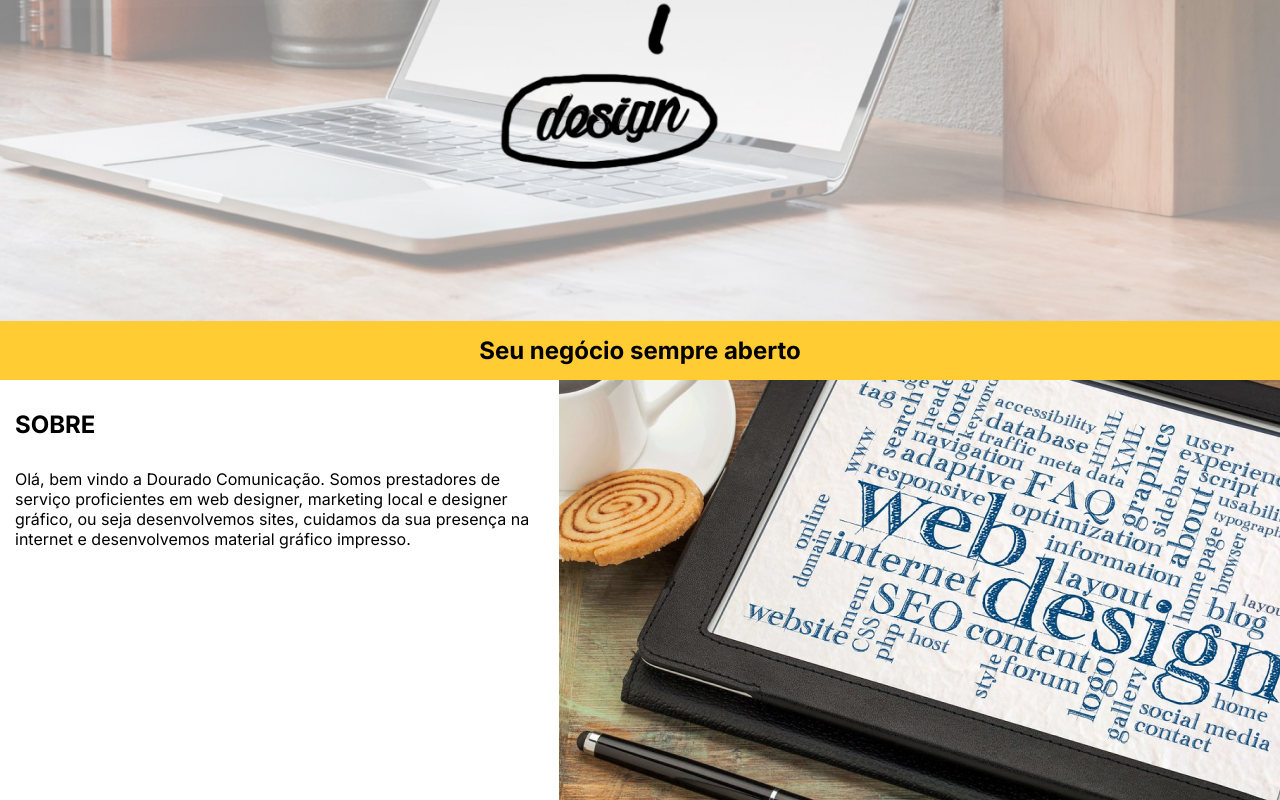
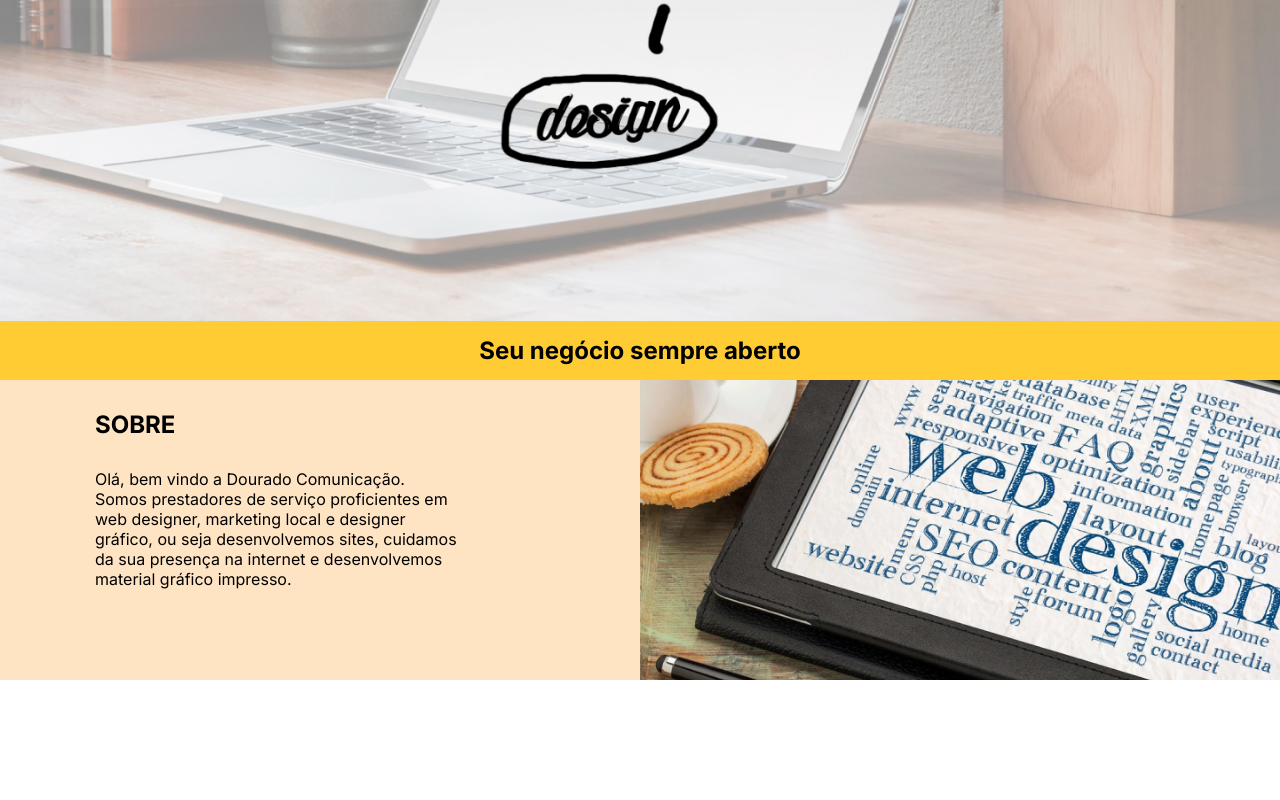
Before and after one commit to samirdourado/douradocomunicacao_react, a Next.js app: page / in a window 1280 px wide. Shown: the part 489-1289 px from the top of the page. After the commit the page ends 1169 px from the top, so only its background shows below. Built offline with nearby package versions, Linux system fonts and the light colour scheme.

Commit message:
Feat: quem somos

```diff
--- a/src/app/page.tsx
+++ b/src/app/page.tsx
@@ -19,6 +19,7 @@ export default function Home() {
       <Slogan/>
       <AboutUs/>
 
+
       { activateMenu && <HamburguerMenu/>}
     </main>
   );
--- a/src/components/about/index.tsx
+++ b/src/components/about/index.tsx
@@ -3,21 +3,24 @@ import styles from './styles.module.scss';
 
 const AboutUs = () => {
     return (
-        <main className={styles.container}>
+        <main className={styles.container} id="quemsomos">
             <article>
                 <h2>SOBRE</h2>
                 <p>
                     Olá, bem vindo a Dourado Comunicação. Somos prestadores de serviço proficientes em web designer, marketing local e designer gráfico, ou seja desenvolvemos sites, cuidamos da sua presença na internet e desenvolvemos material gráfico impresso.
                 </p>
             </article>
-            <Image
-                src="/aboutWall.png"
-                alt="Sobre wallpaper"
-                width={320}
-                height={186}
-                // fill={true}
-                className={styles.aboutImg}
-            />
+            <figure className={styles.aboutImg__container}>
+                {/* <Image
+                    src="/aboutWall.png"
+                    alt="Sobre wallpaper"
+                    // width={320}
+                    // height={186}
+                    fill={true}
+                    className={styles.aboutImg}
+                /> */}
+                <img src="aboutWall.png" alt='sobre nós' className={styles.aboutImg}></img>
+            </figure>
         </main>
     )
 };
--- a/src/components/about/styles.module.scss
+++ b/src/components/about/styles.module.scss
@@ -3,13 +3,16 @@
 .container {
     min-width: 320px;
     display: flex;
+    background-color: bisque;
+    width: 100%;
 
 
-    @media  (max-width: 768px) {
+    @media  (max-width: 885px) {
         flex-direction: column;
+        width: 100%;
     }
 
-    @media  (min-width: 769px) {
+    @media  (min-width: 884px) {
         flex-direction: row;
     }
 
@@ -18,26 +21,45 @@
 .container > article {
     padding: 1.875rem 0.9375rem;
     display: flex;
+
     flex-direction: column;
     gap: 1.875rem;
+    width: 50%;
+
+    @media  (max-width: 884px) {
+        width: 100%;
+    }
+}
+
+.container > article {
+    @media  (min-width: 885px) {
+        h2 {
+            margin-left: 80px;
+        }
+
+        p {
+            margin-left: 80px;
+            width: 60%;
+        }
+    }
+}
+
+.aboutImg__container {
+    width: 50%;
+    height: 300px;
+    max-height: 420px;
+    display: flex;
+    justify-content: center;
+    align-items: center;
+    overflow: hidden;
+
+    @media  (max-width: 885px) {
+        width: 100%;
+    }
 }
 
 .aboutImg {
-    object-fit: cover;
     width: 100%;
     height: 100%;
-
-    @media  (max-width: 768px) {
-        min-width: 320px;
-        min-height: 186px;
-        max-width: 721px;
-        max-height: 420px;
-    }
-
-    @media  (min-width: 769px) {
-        min-width: 721px;
-        min-height: 420px;
-        max-width: 721px;
-        max-height: 420px;
-    }
+    object-fit: cover;
 }
--- a/src/components/hero/index.tsx
+++ b/src/components/hero/index.tsx
@@ -15,7 +15,6 @@ const Hero = () => {
             />
         </figure>
     )
-
 };
 
 export default Hero;
```
